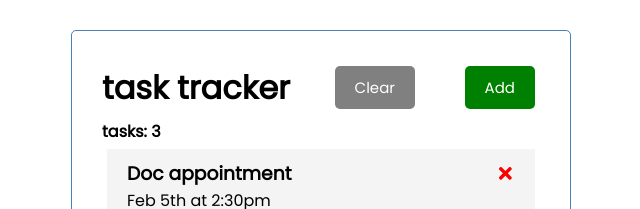
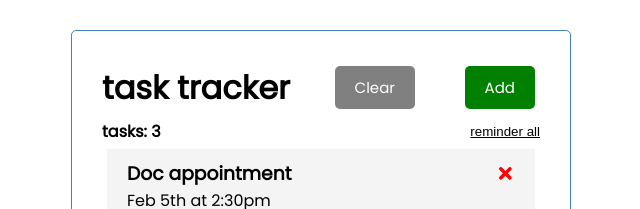
Before and after one commit to sapirhirsch/todo-list-app, a React (Create React App) app: page / in a window 1280 px wide. Shown: the top 209 px of the page, without its empty margins (319-959 px from the left). Built offline with nearby package versions, Linux system fonts and the light colour scheme.

Commit message:
add toolbar and reminder all

```diff
--- a/src/App.js
+++ b/src/App.js
@@ -3,6 +3,7 @@ import Tasks from './components/Tasks';
 import { useState } from 'react';
 import AddTask from './components/AddTask';
 import { v4 as uuid } from 'uuid';
+import ToolsBar from './components/ToolsBar';
 
 const App = () => {
     const [showAddTask, setShowAddTask] = useState(false);
@@ -43,6 +44,12 @@ const App = () => {
         );
     };
 
+    const changeReminderToTasks = (reminderValue) => {
+        setTasks(
+            tasks.map((task) => (task = { ...task, reminder: reminderValue }))
+        );
+    };
+
     const addTask = (task) => {
         const newTask = { id: uuid(), ...task };
         setTasks([...tasks, newTask]);
@@ -62,17 +69,31 @@ const App = () => {
         setTasks(items);
     };
 
+    const checkReminderValue = () => {
+        let reminderValue = true;
+        tasks.forEach((task) => {
+            if (task.reminder === false) {
+                reminderValue = false;
+            }
+        });
+        return reminderValue;
+    };
+
     return (
         <div className='container'>
             <Header
                 onAdd={() => changeShowAddTask()}
                 showAdd={showAddTask}
                 onClear={deleteAllTasks}
-                tasksLength={tasks.length}
             />
             {showAddTask && (
                 <AddTask onAdd={addTask} onSubmitForm={changeShowAddTask} />
             )}
+            <ToolsBar
+                tasksLength={tasks.length}
+                changeReminder={changeReminderToTasks}
+                reminderValue={checkReminderValue()}
+            />
             {tasks.length === 0 ? (
                 <h3>no tasks to show</h3>
             ) : (
--- a/src/components/Header.js
+++ b/src/components/Header.js
@@ -18,7 +18,6 @@ const Header = ({ title, onAdd, showAdd, onClear, tasksLength }) => {
                     onClick={onAdd}
                 />
             </header>
-            <h4>tasks: {tasksLength}</h4>
         </>
     );
 };
--- /dev/null
+++ b/src/components/ToolsBar.js
@@ -0,0 +1,19 @@
+import { useState } from 'react';
+
+const ToolsBar = ({ tasksLength, changeReminder, reminderValue }) => {
+    return (
+        <div className='tool-bar'>
+            <h4>tasks: {tasksLength}</h4>
+            <button
+                className='txt-button'
+                onClick={() => {
+                    changeReminder(!reminderValue);
+                }}
+            >
+                {`${reminderValue ? 'un' : ''}reminder all`}
+            </button>
+        </div>
+    );
+};
+
+export default ToolsBar;
--- a/src/index.css
+++ b/src/index.css
@@ -21,6 +21,13 @@ body {
 }
 
 .header {
+  display: flex;
+  justify-content: space-between;
+  align-items: center;
+  margin-bottom: 5px;
+}
+
+.tool-bar {
   display: flex;
   justify-content: space-between;
   align-items: center;
@@ -57,6 +64,16 @@ body {
 .btn-block {
   display: block;
   width: 100%;
+}
+
+.txt-button{
+  background: none!important;
+  border: none;
+  padding: 0!important;
+  font-family: arial, sans-serif;
+  color: rgb(0, 0, 0);
+  text-decoration: underline;
+  cursor: pointer;
 }
 
 .tasks {
```
